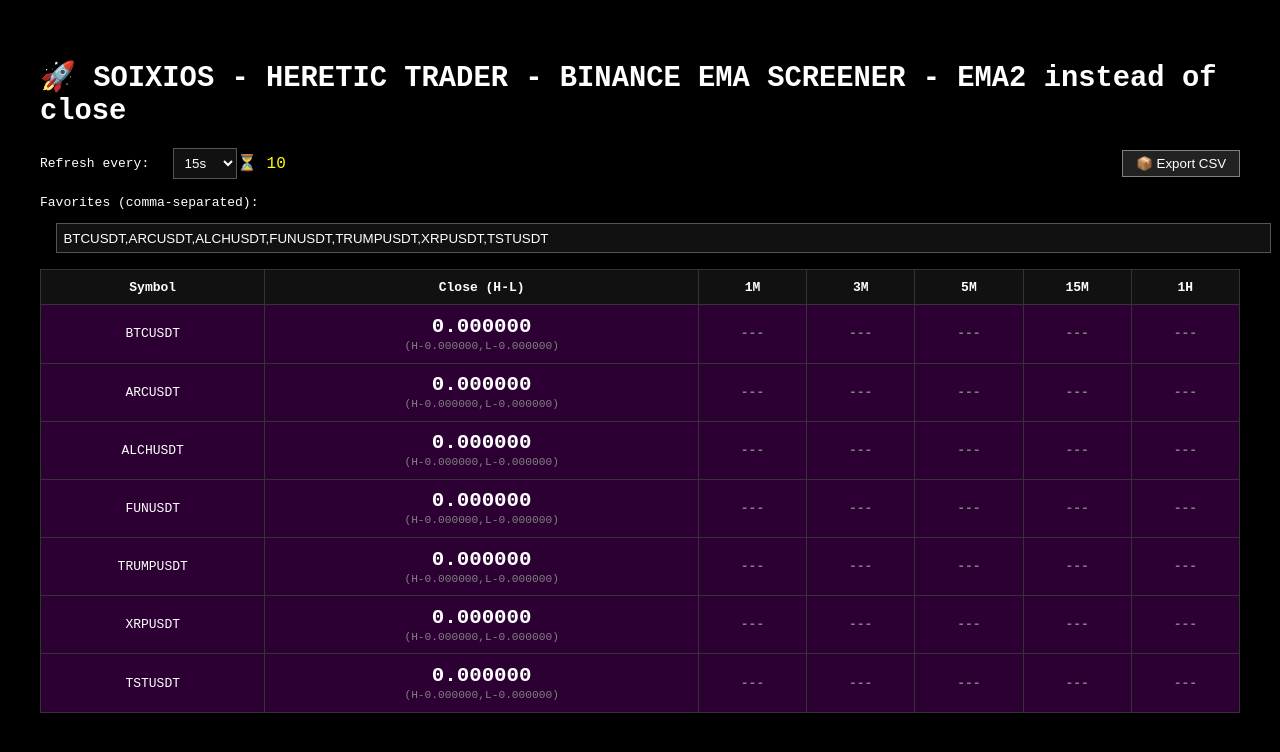
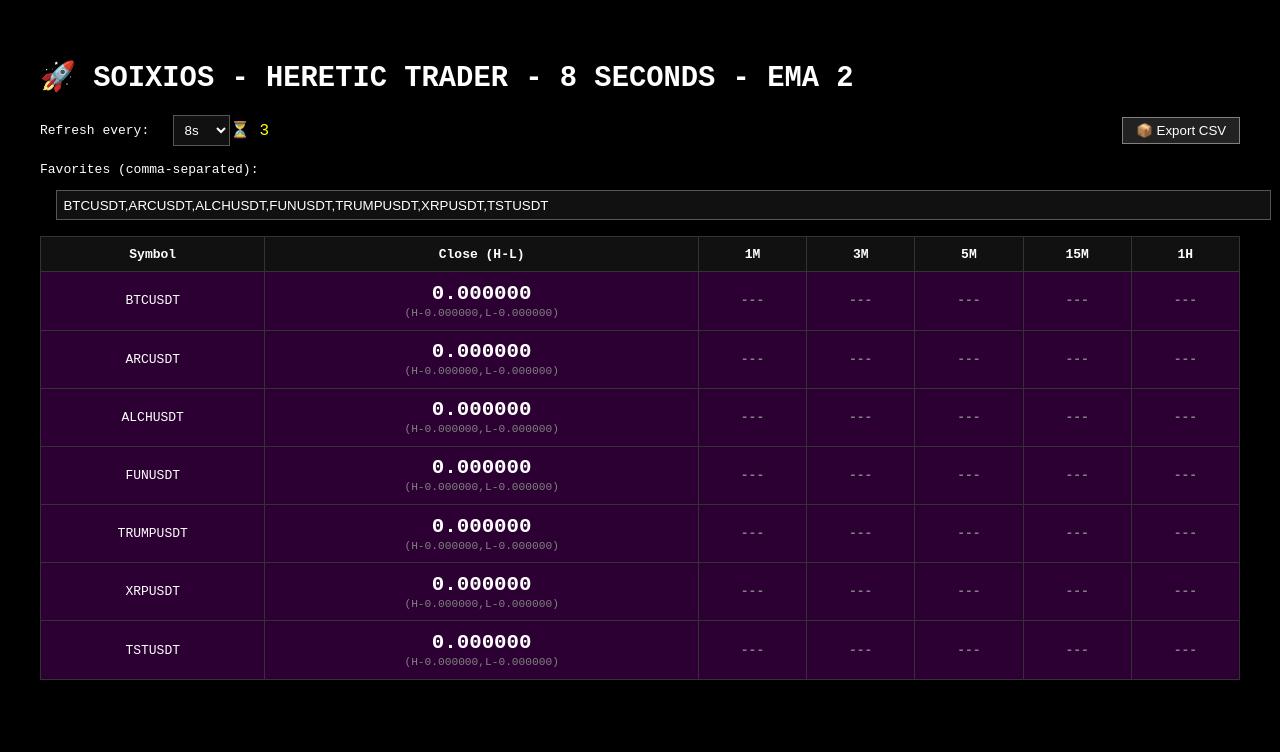
Before and after one commit to HereticTrader/soixios-radar, a plain HTML site: page index.html in a window 1280 px wide. Drawn offline with Linux system fonts and the light colour scheme; no server answers.

Commit message:
Update index.html

```diff
--- a/index.html
+++ b/index.html
@@ -78,18 +78,18 @@
   </style>
 </head>
 <body>
-  <h1>🚀 SOIXIOS - HERETIC TRADER - BINANCE EMA SCREENER - EMA2 instead of close</h1>
+  <h1>🚀 SOIXIOS - HERETIC TRADER - 8 SECONDS - EMA 2 </h1>
 
   <div class="top-controls">
     <div class="refresh-group">
       <label>Refresh every:</label>
       <select id="refreshSelector" onchange="setRefreshInterval()">
-        <option value="15" selected>15s</option>
-        <option value="30">30s</option>
-        <option value="60">60s</option>
-        <option value="120">120s</option>
+        <option value="8" selected>8s</option>
+        <option value="13">13s</option>
+        <option value="21">21s</option>
+        <option value="55">55s</option>
       </select>
-      <span id="refresh-counter">⏳ 15</span>
+      <span id="refresh-counter">⏳ 8</span>
     </div>
     <button onclick="exportToCSV()" class="export-btn">📦 Export CSV</button>
   </div>
@@ -113,8 +113,8 @@
   </table>
 
   <script>
-    let refreshCountdown = 15;
-    let refreshInterval = 15;
+    let refreshCountdown = 8;
+    let refreshInterval = 8;
 
     function setRefreshInterval() {
       refreshInterval = parseInt(document.getElementById("refreshSelector").value);
```
